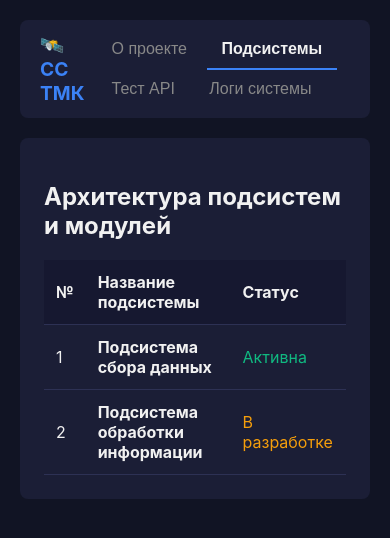
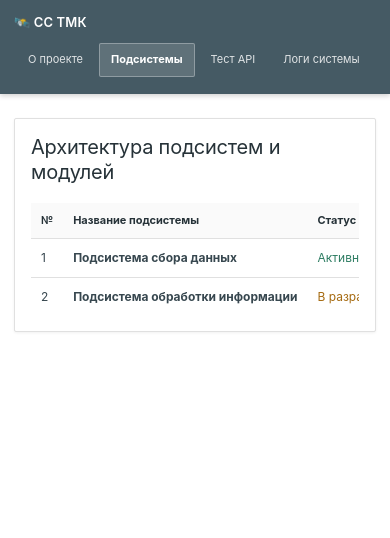
Before and after one commit to ekatmoz88-alt/ss-tmk-specification, a plain HTML site: page index.html in a window 390 px wide. Both pictures are taken after a click on the button "Подсистемы". Drawn offline with Linux system fonts and the light colour scheme.

Commit message:
Align SS-TMK dashboard styling with API portfolio reference

```diff
--- a/index.html
+++ b/index.html
@@ -3,73 +3,261 @@
 <head>
     <meta charset="UTF-8">
     <meta name="viewport" content="width=device-width, initial-scale=1.0">
+    <meta name="theme-color" content="#455a64">
     <title>СС ТМК — Панель мониторинга</title>
     <style>
         :root {
-            --bg-color: #111424;
-            --card-bg: #1b1e36;
-            --text-color: #f1f1f1;
-            --accent-color: #3b82f6;
-            --success-color: #10b981;
-            --warning-color: #f59e0b;
-            --danger-color: #ef4444;
+            color-scheme: light;
+            --blue: #455a64;
+            --blue-dark: #37474f;
+            --blue-soft: #e0f2f1;
+            --ink: #263238;
+            --text: #37474f;
+            --muted: #607d8b;
+            --line: #e0e0e0;
+            --surface: #ffffff;
+            --surface-soft: #fafafa;
+            --code: #f1f5fb;
+            --shadow: 0 1px 3px rgba(0, 0, 0, .06);
+            --radius: 2px;
+            --success-color: #2e7d63;
+            --warning-color: #a66b12;
+            --danger-color: #c44747;
         }
+
+        * { box-sizing: border-box; }
+
+        html {
+            scroll-behavior: smooth;
+        }
+
         body {
-            font-family: -apple-system, BlinkMacSystemFont, "Segoe UI", Roboto, sans-serif;
-            background-color: var(--bg-color);
-            color: var(--text-color);
             margin: 0;
-            padding: 20px;
+            padding: 0;
+            background: var(--surface);
+            color: var(--text);
+            font: 14px/1.6 Inter, -apple-system, BlinkMacSystemFont, "Segoe UI", Arial, sans-serif;
         }
+
         .nav-container {
+            position: sticky;
+            z-index: 20;
+            top: 0;
             display: flex;
             justify-content: space-between;
             align-items: center;
-            background-color: var(--card-bg);
-            padding: 10px 20px;
-            border-radius: 8px;
+            gap: 20px;
+            min-height: 48px;
+            padding: 6px 28px;
+            background: var(--blue);
+            color: #fff;
+            box-shadow: 0 2px 5px rgba(0, 0, 0, .18);
+        }
+
+        .logo {
+            flex: 0 0 auto;
+            color: #fff;
+            font-size: 13px;
+            font-weight: 600;
+            letter-spacing: .01em;
+        }
+
+        .nav-menu {
+            display: flex;
+            flex-wrap: wrap;
+            align-items: center;
+            justify-content: flex-end;
+            gap: 4px;
+        }
+
+        .nav-menu button {
+            min-height: 34px;
+            padding: 7px 11px;
+            border: 1px solid transparent;
+            border-radius: var(--radius);
+            background: transparent;
+            color: rgba(255, 255, 255, .84);
+            cursor: pointer;
+            font: 12px/1.4 Inter, -apple-system, BlinkMacSystemFont, "Segoe UI", Arial, sans-serif;
+            transition: background .15s ease, color .15s ease, border-color .15s ease;
+        }
+
+        .nav-menu button:hover {
+            background: rgba(255, 255, 255, .1);
+            color: #fff;
+        }
+
+        .nav-menu button.active {
+            border-color: rgba(255, 255, 255, .3);
+            background: rgba(255, 255, 255, .14);
+            color: #fff;
+            font-weight: 650;
+        }
+
+        main {
+            width: 100%;
+            max-width: 1120px;
+            min-width: 0;
+            margin: 0 auto;
+            padding: 32px 40px 64px;
+        }
+
+        .card {
+            min-width: 0;
             margin-bottom: 20px;
+            padding: 22px;
+            border: 1px solid var(--line);
+            border-radius: var(--radius);
+            background: var(--surface);
+            box-shadow: var(--shadow);
         }
-        .logo { font-size: 1.2rem; font-weight: bold; color: var(--accent-color); }
-        .nav-menu button {
-            background: none;
-            border: none;
-            color: #888;
-            padding: 10px 15px;
-            cursor: pointer;
-            font-size: 1rem;
-        }
-        .nav-menu button.active { color: var(--text-color); font-weight: bold; border-bottom: 2px solid var(--accent-color); }
-        .card {
-            background-color: var(--card-bg);
-            padding: 24px;
-            border-radius: 8px;
-            margin-bottom: 20px;
-        }
+
         .tab-content { display: none; }
         .tab-content.active { display: block; }
+
+        h1, h2, h3 {
+            color: var(--ink);
+            line-height: 1.25;
+        }
+
+        h1 {
+            margin: 0 0 12px;
+            font-size: clamp(25px, 2.4vw, 30px);
+            font-weight: 400;
+            letter-spacing: -.02em;
+        }
+
+        h2 {
+            margin: 0 0 18px;
+            font-size: 20px;
+            font-weight: 400;
+            letter-spacing: -.01em;
+        }
+
+        p {
+            max-width: 780px;
+            margin: 0;
+            color: var(--muted);
+            font-size: 13px;
+            line-height: 1.65;
+        }
+
+        code {
+            padding: 2px 5px;
+            border: 1px solid #e5eaf0;
+            border-radius: var(--radius);
+            background: var(--code);
+            color: var(--blue-dark);
+            font: 12px/1.5 ui-monospace, SFMono-Regular, Menlo, Consolas, monospace;
+        }
+
         table {
             width: 100%;
+            margin-top: 15px;
             border-collapse: collapse;
-            margin-top: 15px;
+            background: var(--surface);
+            font-size: 12px;
         }
+
         th, td {
-            padding: 12px;
+            padding: 10px 12px;
+            border-bottom: 1px solid var(--line);
             text-align: left;
-            border-bottom: 1px solid #2d3154;
+            vertical-align: top;
         }
-        th { background-color: #161830; }
+
+        th {
+            background: var(--surface-soft);
+            color: var(--ink);
+            font-size: 11px;
+            font-weight: 700;
+        }
+
+        td { color: var(--text); }
+        tbody tr:last-child td { border-bottom: 0; }
+
         .btn {
-            background-color: var(--accent-color);
-            color: white;
-            border: none;
-            padding: 12px 20px;
-            border-radius: 6px;
+            display: inline-flex;
+            align-items: center;
+            justify-content: center;
+            min-height: 36px;
+            margin-top: 8px;
+            padding: 7px 12px;
+            border: 1px solid var(--blue);
+            border-radius: var(--radius);
+            background: var(--blue);
+            color: #fff;
             cursor: pointer;
-            font-size: 1rem;
-            transition: background 0.2s;
+            font: 650 13px/1.4 Inter, -apple-system, BlinkMacSystemFont, "Segoe UI", Arial, sans-serif;
+            transition: background .15s ease, border-color .15s ease;
         }
-        .btn:hover { opacity: 0.9; }
+
+        .btn:hover {
+            border-color: var(--blue-dark);
+            background: var(--blue-dark);
+        }
+
+        button:focus-visible {
+            outline: 3px solid #8bb8f2;
+            outline-offset: 3px;
+        }
+
+        a:focus-visible {
+            outline: 3px solid #8bb8f2;
+            outline-offset: 3px;
+        }
+
+        @media (max-width: 760px) {
+            .nav-container {
+                align-items: flex-start;
+                flex-direction: column;
+                gap: 8px;
+                padding: 12px 18px;
+            }
+
+            .nav-menu {
+                width: 100%;
+                justify-content: flex-start;
+            }
+
+            main { padding: 28px 22px 52px; }
+            .card { padding: 18px; }
+        }
+
+        @media (max-width: 520px) {
+            .nav-container { padding: 12px 14px; }
+            .nav-menu {
+                flex-wrap: nowrap;
+                overflow-x: auto;
+                padding: 2px 2px 5px;
+            }
+
+            .nav-menu button {
+                flex: 0 0 auto;
+                font-size: 11px;
+            }
+
+            main { padding: 24px 14px 42px; }
+            .card { padding: 16px; }
+
+            table {
+                display: block;
+                overflow-x: auto;
+                white-space: nowrap;
+            }
+
+            th, td { padding: 9px 10px; }
+        }
+
+        @media (prefers-reduced-motion: reduce) {
+            html { scroll-behavior: auto; }
+            *, *::before, *::after {
+                scroll-behavior: auto !important;
+                transition-duration: .01ms !important;
+                animation-duration: .01ms !important;
+                animation-iteration-count: 1 !important;
+            }
+        }
     </style>
 </head>
 <body>
@@ -121,7 +309,7 @@
                 </thead>
                 <tbody id="log-body">
                     <tr><td>20.10.2026 17:42:11</td><td><span style="color:var(--danger-color)">[CRITICAL]</span></td><td>Датчик_Периметр</td><td>Пересечение линии контура</td></tr>
-                    <tr><td>20.10.2026 17:39:50</td><td><span style="color:var(--accent-color)">[INFO]</span></td><td>mcp_server.py</td><td>Интерфейс шлюза запущен</td></tr>
+                    <tr><td>20.10.2026 17:39:50</td><td><span style="color:var(--blue)">[INFO]</span></td><td>mcp_server.py</td><td>Интерфейс шлюза запущен</td></tr>
                 </tbody>
             </table>
         </div>
@@ -158,7 +346,7 @@
             this.style.backgroundColor = "var(--success-color)";
             setTimeout(() => {
                 this.innerText = "Отправить тестовый запрос";
-                this.style.backgroundColor = "var(--accent-color)";
+                this.style.backgroundColor = "var(--blue)";
             }, 1000);
         });
     </script>
```
